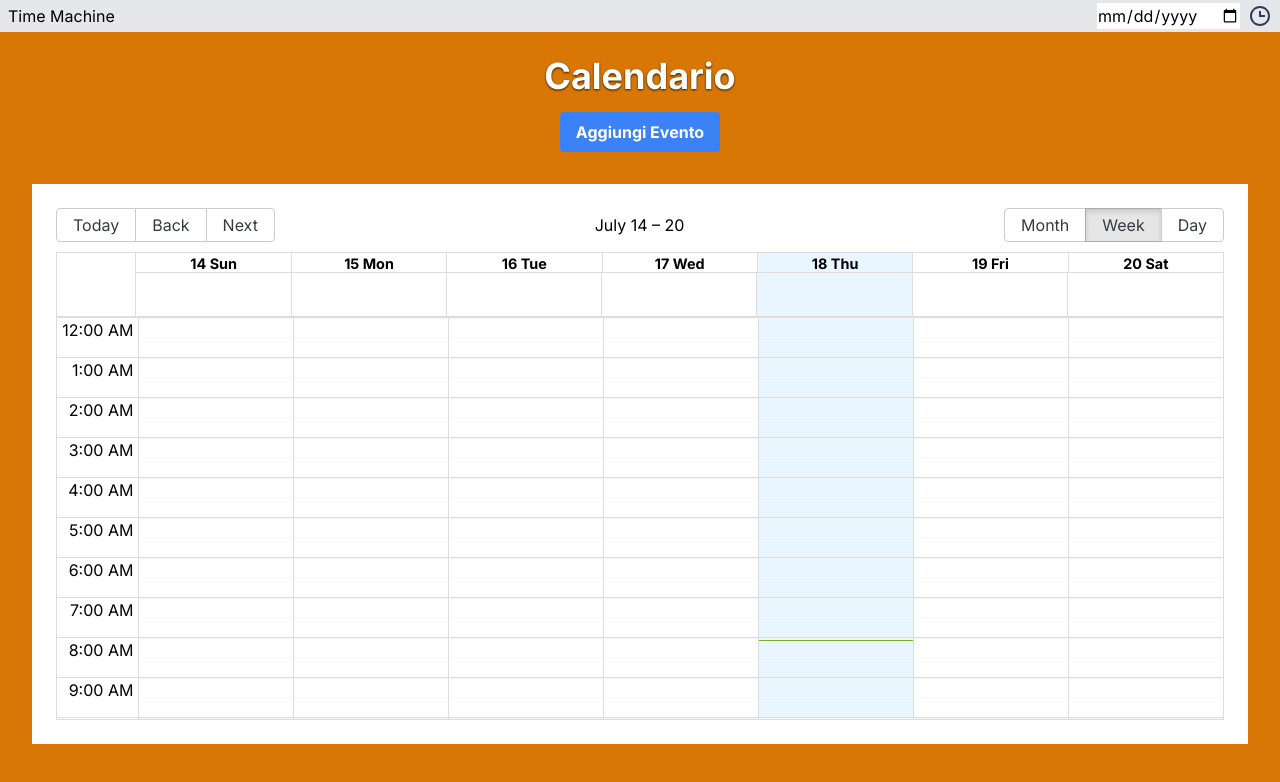
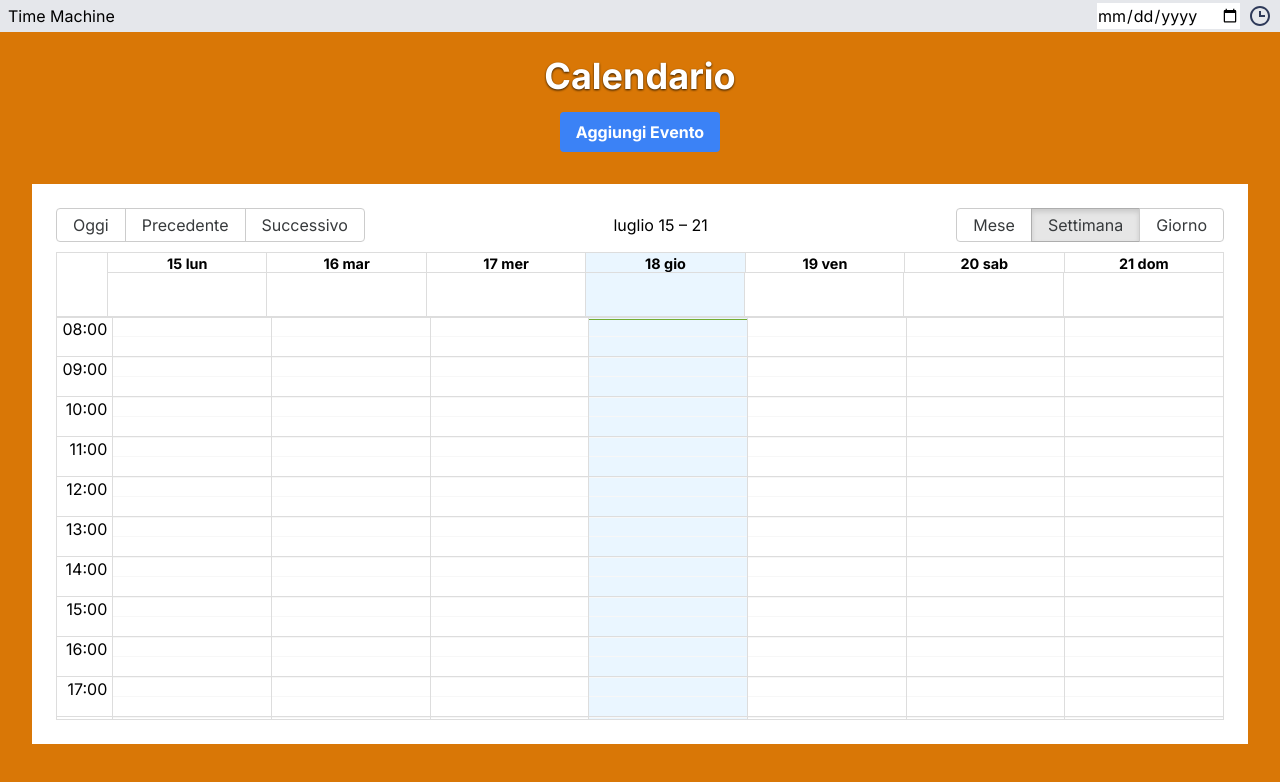
Before and after one commit to ufilme/Semplicemente-Etereo-Luminoso-Fulgido-Immutabile-Eternamente, a Next.js app in the folder src/: page /calendario in a window 1280 px wide. Shown: the top 782 px of the page. Built offline with nearby package versions, Linux system fonts and the light colour scheme.

Commit message:
fix: calendar language, show current time at opening

```diff
--- a/src/app/calendario/page.tsx
+++ b/src/app/calendario/page.tsx
@@ -4,8 +4,8 @@ import "../global.css";
 import { Calendar, dateFnsLocalizer, Views } from "react-big-calendar";
 import format from "date-fns/format";
 import parse from "date-fns/parse";
-import startOfWeek from "date-fns/startOfWeek";
-import getDay from "date-fns/getDay";
+import { startOfWeek, getDay } from "date-fns";
+//import getDay from "date-fns/getDay";
 import "react-big-calendar/lib/css/react-big-calendar.css";
 import React, { useState } from "react";
 import { it } from "date-fns/locale";
@@ -19,10 +19,24 @@ const locales = {
 const localizer = dateFnsLocalizer({
   format,
   parse,
-  startOfWeek,
+  startOfWeek: (date: Date) => startOfWeek(date, { weekStartsOn: 1 }), // Lunedì come primo giorno della settimana
   getDay,
   locales,
 });
+
+const messages = {
+  allDay: "Tutti i giorni",
+  previous: "Precedente",
+  next: "Successivo",
+  today: "Oggi",
+  month: "Mese",
+  week: "Settimana",
+  day: "Giorno",
+  agenda: "Agenda",
+  date: "Data",
+  time: "Ora",
+  event: "Evento",
+};
 
 // Eventi di esempio
 let dummy_events: {
@@ -206,11 +220,14 @@ export default function MyCalendar() {
       <Calendar
         className="m-8 p-6 bg-white"
         localizer={localizer}
+        culture="it"
+        messages={messages}
         events={events}
         views={[Views.MONTH, Views.WEEK, Views.DAY]}
         defaultView={view}
         view={view}
         date={date}
+        scrollToTime={new Date()}
         onView={(view) => setView(view)}
         onNavigate={(date) => {
           setDate(new Date(date));
```
